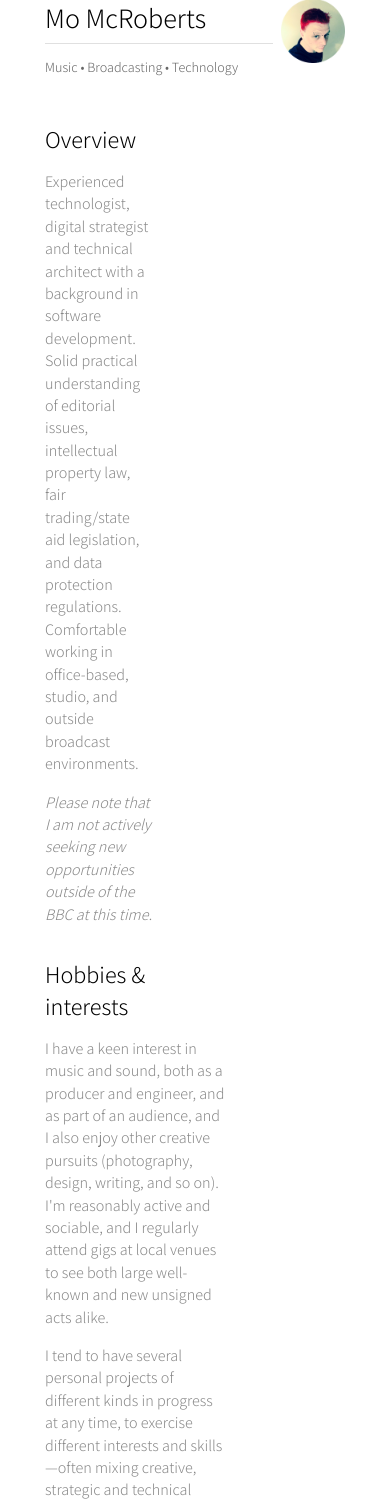
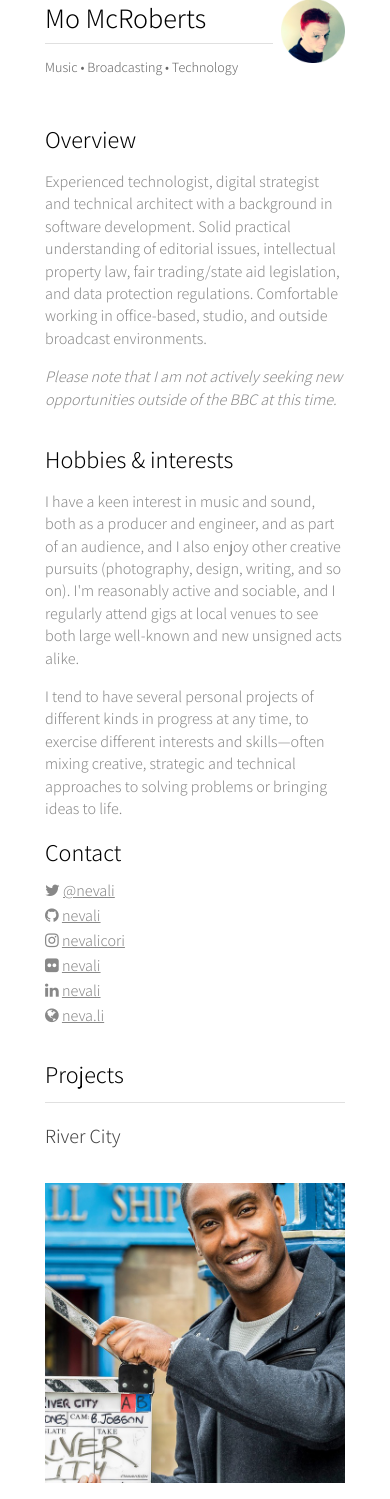
Before and after one commit to nevali/projects, a PHP site: page / in a window 390 px wide; the page is wider, and only the part inside the window is pictured. Shown: the part 17-1516 px from the top of that part. Run offline with PHP 8.4, Linux system fonts and the light colour scheme.

Commit message:
Fix mobile styles.

```diff
--- a/styles.css
+++ b/styles.css
@@ -175,7 +175,7 @@ span.logo {
 }
 
 @media screen and (max-width: 50em) {
-	section#profile {
+	#frontmatter {
 		max-width: inherit;
 	}
 	section#contact {
```
